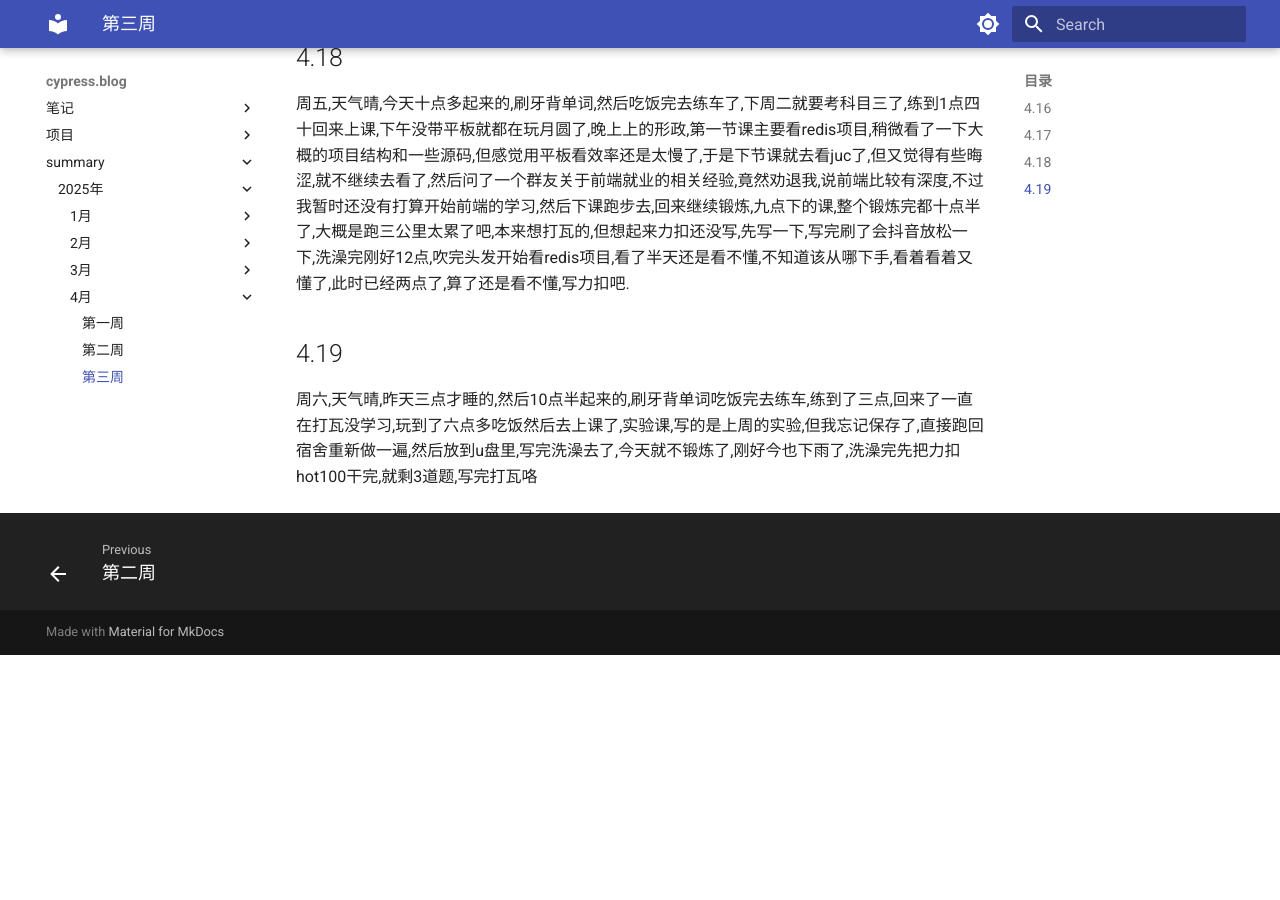
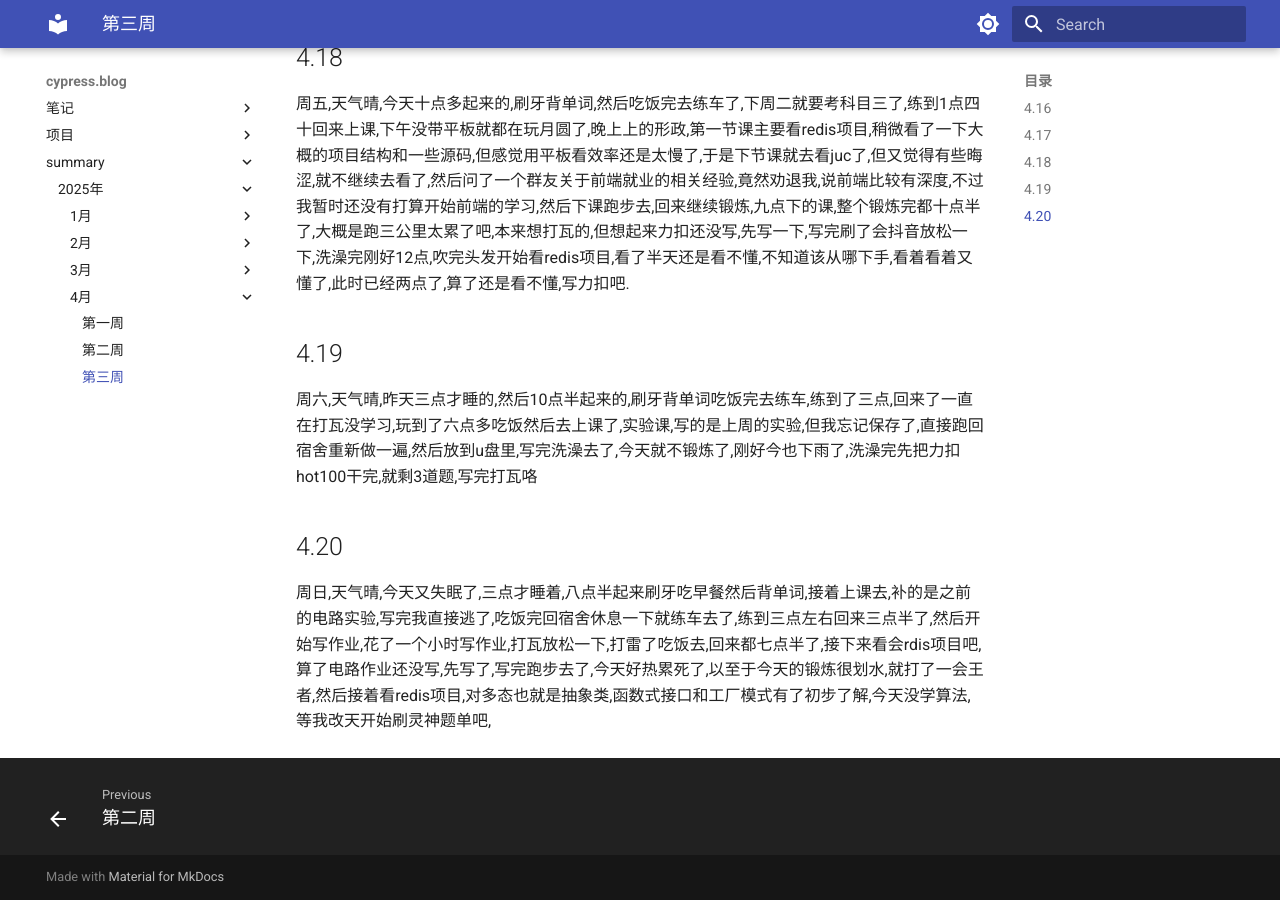
Before and after one commit to cyprer/blog0, an MkDocs documentation site: the page built from docs/summary/25year/4month/3week.md, in a window 1280 px wide and 900 px high, scrolled down 526 px. Built offline with MkDocs 1.6.1 and Material for MkDocs 9.7.7, drawn with Linux system fonts in a browser that asks for light colours; before the commit the page ends 1181 px from its top, so only the background shows below that.

Commit message:
docs: 更新25年4月第3周总结文档
添加了4月20日的日记内容，记录当天的活动和学习情况

```diff
--- a/docs/summary/25year/4month/3week.md
+++ b/docs/summary/25year/4month/3week.md
@@ -11,3 +11,5 @@
 
 ## 4.19
   周六,天气晴,昨天三点才睡的,然后10点半起来的,刷牙背单词吃饭完去练车,练到了三点,回来了一直在打瓦没学习,玩到了六点多吃饭然后去上课了,实验课,写的是上周的实验,但我忘记保存了,直接跑回宿舍重新做一遍,然后放到u盘里,写完洗澡去了,今天就不锻炼了,刚好今也下雨了,洗澡完先把力扣hot100干完,就剩3道题,写完打瓦咯
+## 4.20
+  周日,天气晴,今天又失眠了,三点才睡着,八点半起来刷牙吃早餐然后背单词,接着上课去,补的是之前的电路实验,写完我直接逃了,吃饭完回宿舍休息一下就练车去了,练到三点左右回来三点半了,然后开始写作业,花了一个小时写作业,打瓦放松一下,打雷了吃饭去,回来都七点半了,接下来看会rdis项目吧,算了电路作业还没写,先写了,写完跑步去了,今天好热累死了,以至于今天的锻炼很划水,就打了一会王者,然后接着看redis项目,对多态也就是抽象类,函数式接口和工厂模式有了初步了解,今天没学算法,等我改天开始刷灵神题单吧,
```
